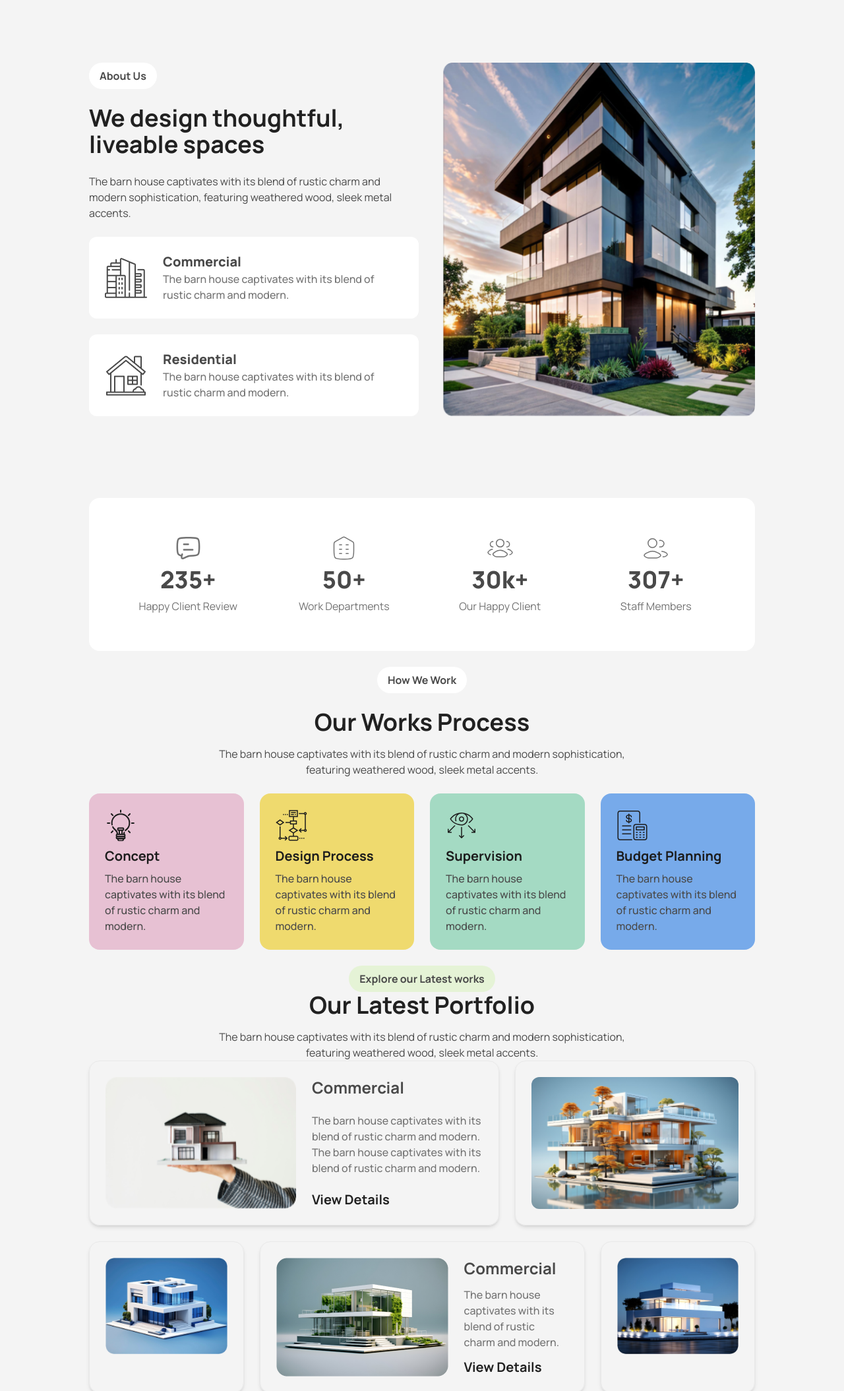
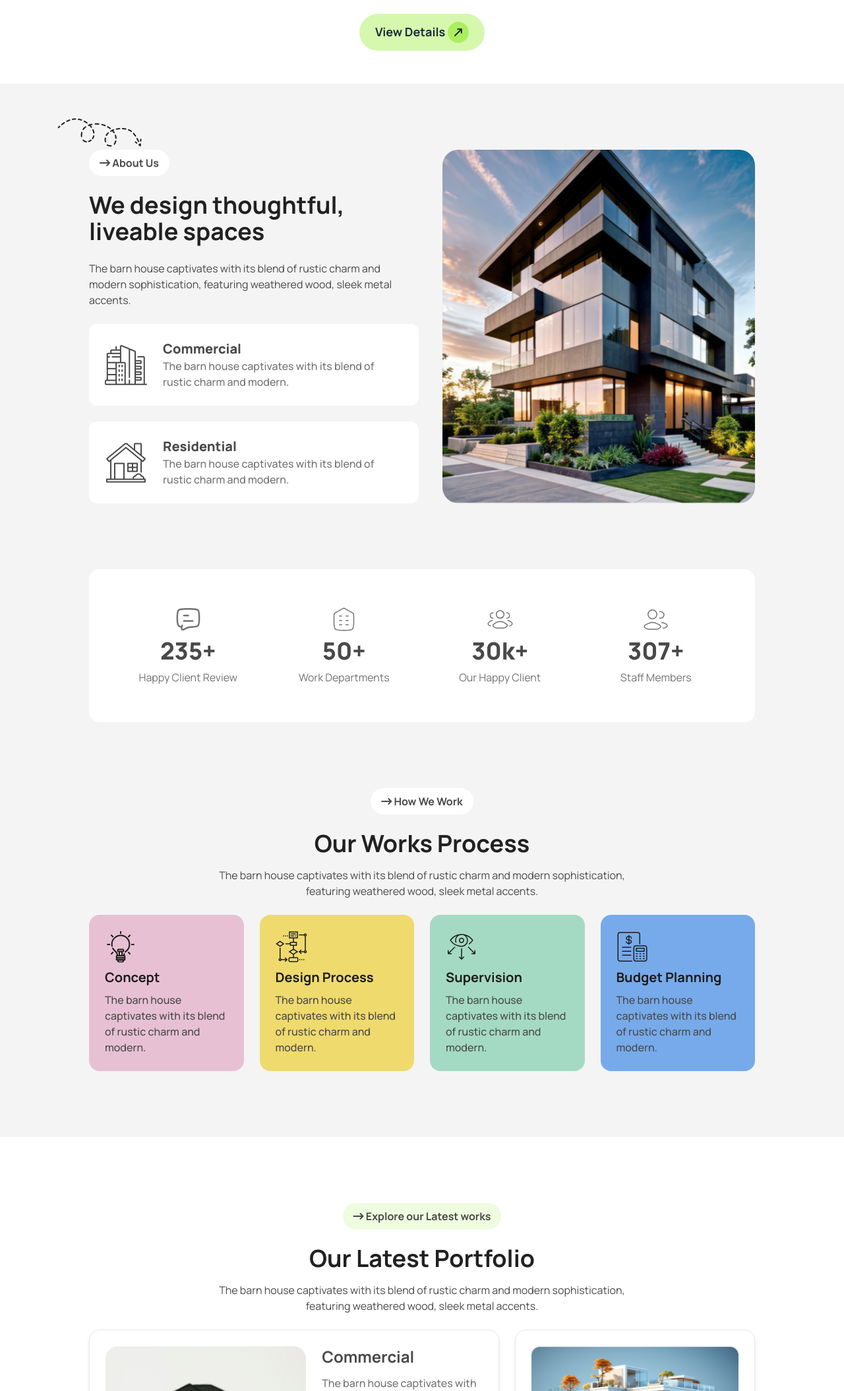
Before and after one commit to legendary-idiot/Assignment-03, a plain HTML site: page index.html in a window 1280 px wide. Shown: the part 691-2800 px from the top of the page at 66% size. Drawn offline with nearby package versions, Linux system fonts and the light colour scheme.

Commit message:
Responsive Made, Minor Changes Made

```diff
--- a/index.html
+++ b/index.html
@@ -125,7 +125,8 @@
               </svg>
             </span>
           </div>
-          <a class="btn bg-[#ABEF5F] text-lg font-bold rounded-full border-none"
+          <a
+            class="hidden sm:inline-flex btn bg-[#ABEF5F] text-lg font-bold rounded-full border-none"
             >Book Consult
             <span class="bg-black rounded-full p-1 rotate-180"
               ><svg
@@ -147,7 +148,7 @@
         </div>
       </div>
       <!-- Hero Section -->
-      <section class="space-y-6 mx-auto">
+      <section class="space-y-6 mx-auto py-[50px] md:py[100px]">
         <figure>
           <img
             src="./assets/banner.png"
@@ -156,7 +157,7 @@
           />
         </figure>
         <div class="max-w-[1170px] mx-auto text-center space-y-6">
-          <h2 class="text-6xl font-extrabold text-[#212121]">
+          <h2 class="text-3xl md:text-6xl font-extrabold text-[#212121]">
             A barn house of this design has a striking appearance
           </h2>
           <p class="text-[#494949] max-w-[900px] mx-auto font-medium">
@@ -164,19 +165,35 @@
             sophistication, featuring weathered wood, sleek metal accents, and
             large windows that flood the space with natural light.
           </p>
-          <button>View Details</button>
+          <button
+            class="bg-[#ABEF5F80] text-lg font-bold px-6 py-3 rounded-full"
+          >
+            View Details
+            <span class="bg-[#ABEF5F] rounded-full inline-flex p-2 text-base"
+              ><i class="fa-solid fa-arrow-right-long -rotate-45"></i
+            ></span>
+          </button>
         </div>
       </section>
     </header>
-    <main class="space-y-6 bg-[#F4F4F4]">
+    <main class="bg-[#F4F4F4]">
       <!-- About Section -->
-      <section class="lg:flex lg:gap-9 xl:px-[135px] px-4 py-[100px]">
+      <section
+        class="lg:flex lg:gap-9 xl:px-[135px] px-4 py-[50px] lg:py-[100px] space-y-8 lg:space-y-0 mx-auto"
+      >
         <div class="space-y-6 xl:w-3/5">
-          <h1
-            class="text-base text-[#494949] font-bold px-4 py-2 bg-white w-fit rounded-full"
-          >
-            About Us
-          </h1>
+          <div class="relative">
+            <img
+              src="./assets/Vector.png"
+              alt="Vector Wave Image"
+              class="absolute -top-12 -left-12 hidden xl:block"
+            />
+            <h1
+              class="text-base text-[#494949] font-bold px-4 py-2 bg-white w-fit rounded-full"
+            >
+              <span><i class="fa-solid fa-arrow-right-long"></i></span> About Us
+            </h1>
+          </div>
           <h2 class="text-4xl text-[#212121] font-bold">
             We design thoughtful, liveable spaces
           </h2>
@@ -209,7 +226,7 @@
           <img
             src="./assets/Rectangle.png"
             alt="Building Image"
-            class="block h-full"
+            class="block h-[385px] w-full object-cover rounded-3xl lg:h-full mx-auto"
           />
         </figure>
       </section>
@@ -332,11 +349,11 @@
         </div>
       </section>
       <!-- How We Work Section -->
-      <section class="xl:px-[135px] px-4 space-y-6">
+      <section class="xl:px-[135px] px-4 space-y-6 py-[50px] lg:py-[100px]">
         <h1
           class="text-base text-[#494949] font-bold px-4 py-2 mx-auto bg-white w-fit rounded-full"
         >
-          How We Work
+          <span><i class="fa-solid fa-arrow-right-long"></i></span> How We Work
         </h1>
         <div class="max-w-[670px] mx-auto text-center space-y-4">
           <h2 class="text-4xl text-[#212121] font-bold">Our Works Process</h2>
@@ -694,11 +711,14 @@
         </div>
       </section>
       <!-- Latest Portfolio -->
-      <section class="xl:px-[135px] px-4">
+      <section
+        class="xl:px-[135px] px-4 py-[50px] lg:py-[100px] space-y-6 bg-white"
+      >
         <h1
           class="text-base text-[#494949] mx-auto font-bold px-4 py-2 bg-[#ABEF5F33] w-fit rounded-full"
         >
-          Explore our Latest works
+          <span><i class="fa-solid fa-arrow-right-long"></i></span> Explore our
+          Latest works
         </h1>
         <div class="max-w-[670px] mx-auto text-center space-y-4">
           <h2 class="text-4xl text-[#212121] font-bold">
@@ -713,16 +733,25 @@
           <div
             class="lg:col-span-5 col-span-full flex flex-col md:flex-row gap-6 border border-[#E9E9E9] shadow-md p-6 rounded-2xl"
           >
-            <img src="./assets/img1.png" alt="Picture of a House" />
-            <div class="flex flex-col gap-3 justify-between items-start">
+            <img
+              src="./assets/img1.png"
+              alt="Picture of a House"
+              class="block object-cover h-[250px] lg:h-full w-full rounded-xl"
+            />
+            <div class="flex flex-col gap-3 items-start">
               <h2 class="text-2xl text-[#494949] font-bold">Commercial</h2>
-              <p class="text-base text-[#737373] font-medium">
+              <p class="text-base text-[#737373] font-medium flex-grow">
                 The barn house captivates with its blend of rustic charm and
                 modern. The barn house captivates with its blend of rustic charm
                 and modern.
               </p>
-              <button class="text-xl font-bold text-[#212121]">
-                View Details
+              <button
+                class="flex items-center gap-2 text-xl font-bold text-[#212121]"
+              >
+                View Details<span
+                  class="bg-[#ABEF5F] rounded-full inline-flex p-2 text-sm"
+                  ><i class="fa-solid fa-arrow-right-long -rotate-45"></i
+                ></span>
               </button>
             </div>
           </div>
@@ -732,7 +761,7 @@
             <img
               src="./assets/img2.png"
               alt="Picture of a House"
-              class="block object-cover xl:max-h-[200px] w-full rounded-xl"
+              class="block object-cover h-[250px] lg:h-full w-full rounded-xl"
             />
           </figure>
           <figure
@@ -741,21 +770,30 @@
             <img
               src="./assets/img3.png"
               alt="Picture of a House"
-              class="block object-cover w-full rounded-xl"
+              class="block object-cover h-[250px] lg:h-full w-full rounded-xl"
             />
           </figure>
           <div
             class="lg:col-span-4 col-span-full flex flex-col md:flex-row gap-6 border border-[#E9E9E9] shadow-md p-6 rounded-2xl"
           >
-            <img src="./assets/img4.png" alt="Picture of a House" />
-            <div class="flex flex-col gap-3 justify-between items-start">
+            <img
+              src="./assets/img4.png"
+              alt="Picture of a House"
+              class="block object-cover h-[250px] lg:h-full w-full rounded-xl"
+            />
+            <div class="flex flex-col gap-3 items-start">
               <h2 class="text-2xl text-[#494949] font-bold">Commercial</h2>
-              <p class="text-base text-[#737373] font-medium">
+              <p class="text-base text-[#737373] font-medium flex-grow">
                 The barn house captivates with its blend of rustic charm and
                 modern.
               </p>
-              <button class="text-xl font-bold text-[#212121]">
-                View Details
+              <button
+                class="flex items-center gap-2 text-xl font-bold text-[#212121]"
+              >
+                View Details<span
+                  class="bg-[#ABEF5F] rounded-full inline-flex p-2 text-sm"
+                  ><i class="fa-solid fa-arrow-right-long -rotate-45"></i
+                ></span>
               </button>
             </div>
           </div>
@@ -765,15 +803,18 @@
             <img
               src="./assets/img5.png"
               alt="Picture of a House"
-              class="block object-cover w-full rounded-xl"
+              class="block object-cover h-[250px] lg:h-full w-full rounded-xl"
             />
           </figure>
         </div>
       </section>
       <!-- FAQ Section -->
-      <section
-        class="xl:px-[235px] md:px-[80px] px-4 space-y-6 bg-stone-200 py-[100px]"
-      >
+      <section class="xl:px-[235px] md:px-[80px] px-4 space-y-6 py-[100px]">
+        <h1
+          class="text-base text-[#494949] mx-auto font-bold px-4 py-2 bg-[#ABEF5F33] w-fit rounded-full"
+        >
+          <span><i class="fa-solid fa-arrow-right-long"></i></span> FAQ
+        </h1>
         <div class="max-w-[670px] mx-auto text-center space-y-4">
           <h2 class="text-4xl text-[#212121] font-bold">
             Got Questions? We've Got Answers!
@@ -784,7 +825,7 @@
             experience seamless!
           </p>
         </div>
-        <div class="collapse collapse-plus bg-base-200">
+        <div class="collapse collapse-plus bg-white shadow-md">
           <input type="radio" name="my-accordion-3" checked="checked" />
           <div class="collapse-title text-xl font-medium">
             What services do you offer for new homeowners?
@@ -797,7 +838,7 @@
             </p>
           </div>
         </div>
-        <div class="collapse collapse-plus bg-base-200">
+        <div class="collapse collapse-plus bg-white shadow-md">
           <input type="radio" name="my-accordion-3" />
           <div class="collapse-title text-xl font-medium">
             How do you ensure the quality of your recommendations?
@@ -811,7 +852,7 @@
             </p>
           </div>
         </div>
-        <div class="collapse collapse-plus bg-base-200">
+        <div class="collapse collapse-plus bg-white shadow-md">
           <input type="radio" name="my-accordion-3" />
           <div class="collapse-title text-xl font-medium">
             What is the process for scheduling a consultation?
@@ -832,7 +873,8 @@
         <h1
           class="text-base text-[#494949] mx-auto font-bold px-4 py-2 bg-[#ABEF5F33] w-fit rounded-full"
         >
-          Let's Connect
+          <span><i class="fa-solid fa-arrow-right-long"></i></span> Let's
+          Connect
         </h1>
         <div class="max-w-[670px] mx-auto text-center space-y-4">
           <h2 class="text-4xl text-[#212121] font-bold">
```
